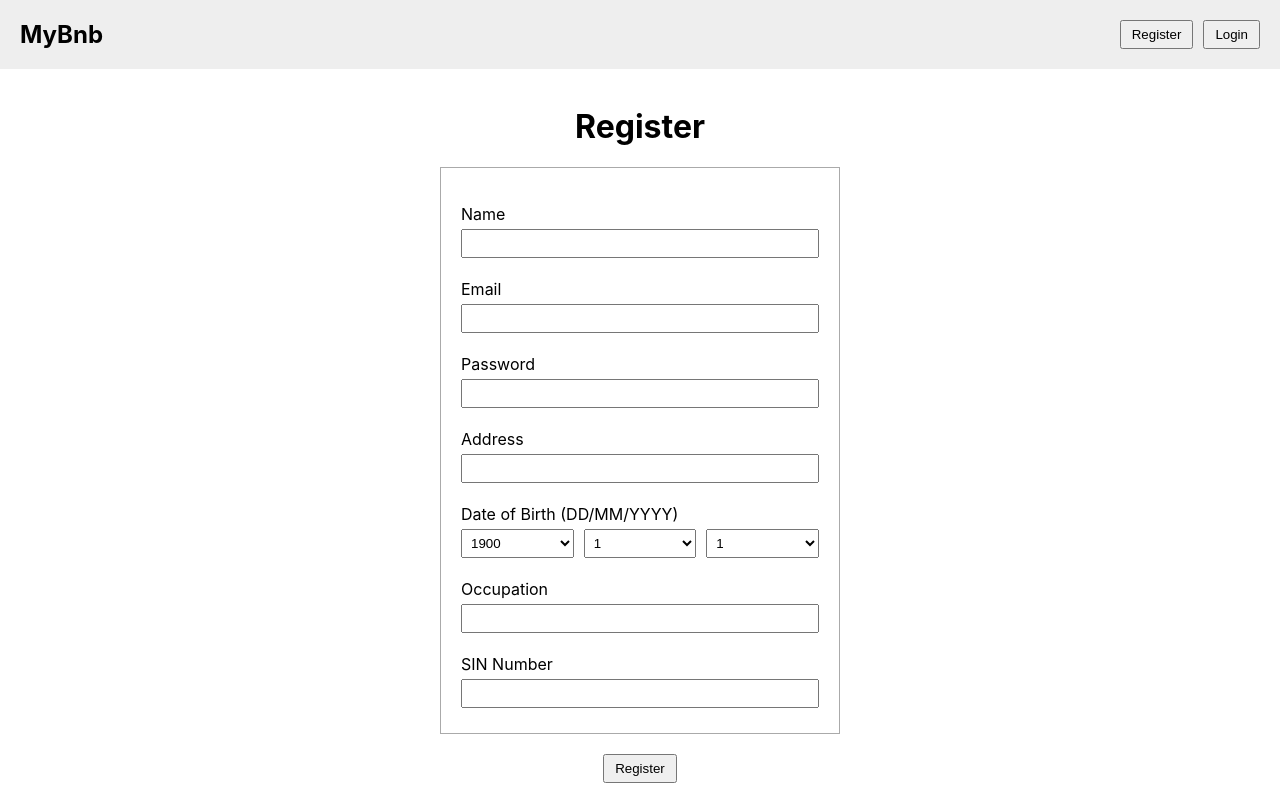
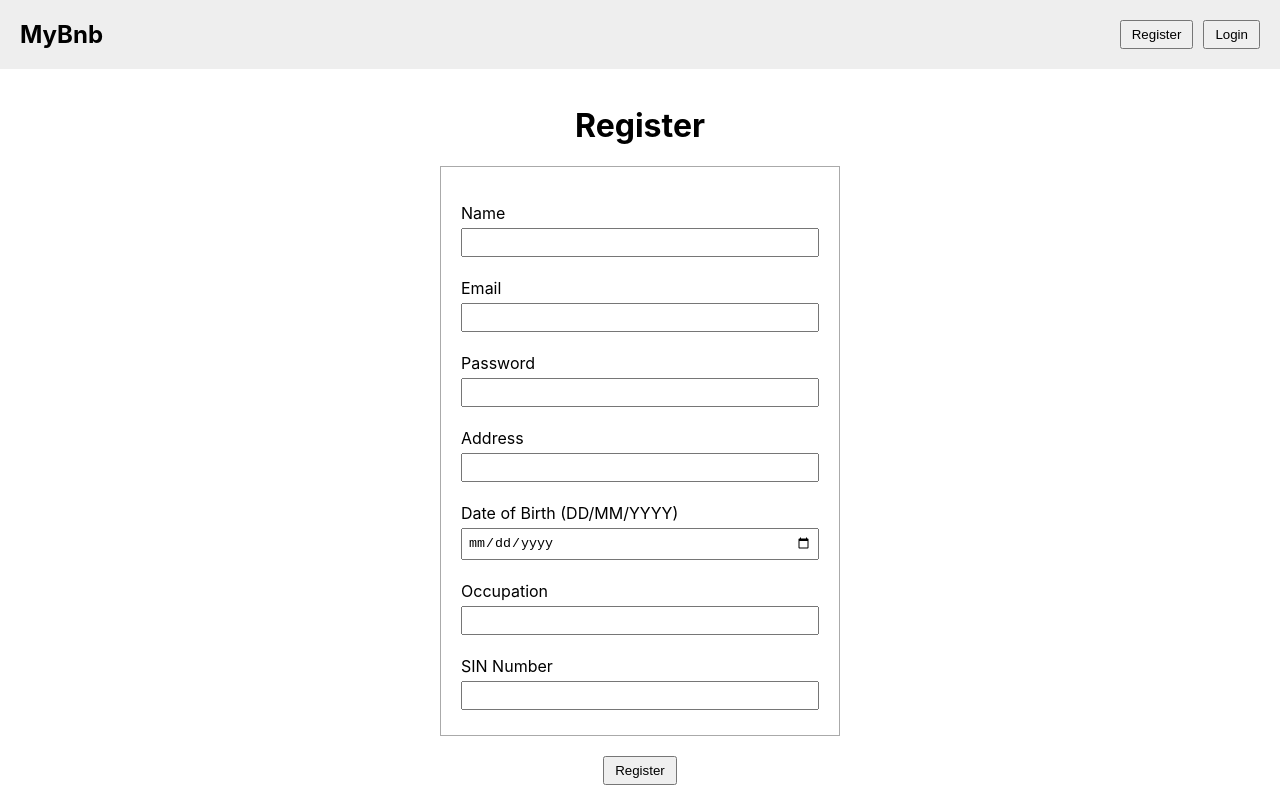
Before and after one commit to rubaizmomin/c43_project, a React (Create React App) app in the folder frontend/: page /register in a window 1280 px wide. Built offline with nearby package versions, Linux system fonts and the light colour scheme.

Commit message:
Added My Listing Page

```diff
--- a/frontend/src/App.js
+++ b/frontend/src/App.js
@@ -8,6 +8,7 @@ import LoginPage from './components/AuthPage/LoginPage';
 import HomePage from './components/HomePage/HomePage';
 import AddListingPage from './components/ListingPage/AddListingPage';
 import SearchPage from './components/ListingPage/SearchPage';
+import MyListing from './components/ListingPage/MyListing';
 // Style
 import './App.css';
 
@@ -23,6 +24,7 @@ function App() {
           <Route path="/mybnb" element={<AuthorizedUser />}>
             <Route path="/mybnb" element={<HomePage />} />
             <Route path="/mybnb/addlisting" element={<AddListingPage />} />
+            <Route path="/mybnb/mylisting" element={<MyListing />} />
             <Route path="/mybnb/search" element={<SearchPage />} />
           </Route>
         </Routes>
--- a/frontend/src/components/AuthPage/RegisterPage.js
+++ b/frontend/src/components/AuthPage/RegisterPage.js
@@ -4,14 +4,10 @@ import axios from 'axios';
 // Style
 import './AuthPage.css';
 
-let year = [];
-for (let i = 1900; i < 2023; i++) {
-    year.push(<option key={i} value={i}>{i}</option>);
-}
-let month = [];
-for (let i = 1; i < 13; i++) {
-    month.push(<option key={i} value={i}>{i}</option>);
-}
+// Checks if value is in date format
+const checkDate = (value) => {
+    return value !== "" || Date.parse(value);
+};
 
 function RegisterPage() {
     const navigate = useNavigate();
@@ -21,8 +17,7 @@ function RegisterPage() {
     const [Email, setEmail] = useState("");
     const [Password, setPassword] = useState("");
     const [Address, setAddress] = useState("");
-    const [DOB, setDOB] = useState(['1900', '1', '1']);
-    const [Date, setDate] = useState([]);
+    const [DOB, setDOB] = useState("");
     const [Occupation, setOccupation] = useState("");
     const [SIN, setSIN] = useState("");
 
@@ -32,25 +27,6 @@ function RegisterPage() {
             navigate('/mybnb');
         }
     }, [u_id, navigate]);
-
-    useEffect(() => {
-        let date = [];
-        let dateRange = 31;
-
-        console.log(DOB);
-        if (DOB && DOB !== [] && DOB.length >= 2) {
-            if (parseInt(DOB[1]) === 2) { // Leap year
-                if (parseInt(DOB[0]) % 4 === 0) dateRange = 29;
-                else dateRange = 28;
-            } else if (['2', '4', '6', '9', '11'].includes(DOB[1])) {
-                dateRange = 30;
-            }
-        }
-        for (let i = 1; i <= dateRange; i++) {
-            date.push(<option key={i} value={i}>{i}</option>);
-        }
-        setDate(date);
-    }, [DOB]);
 
     const onName = (event) => {
         setName(event.target.value);
@@ -68,35 +44,9 @@ function RegisterPage() {
         setAddress(event.target.value);
     };
 
-    const onDOBYear = (event) => {
-        let dob = [...DOB];
-        dob[0] = event.target.value;
-        setDOB(dob);
-        console.log(dob);
+    const onDOB = (event) => {
+        setDOB(event.target.value);
     };
-
-    const onDOBMonth = (event) => {
-        if (!DOB || DOB.length < 1) {
-            alert("Select year.");
-            return;
-        }
-        let dob = [...DOB];
-        dob[1] = event.target.value;
-        setDOB(dob);
-        console.log(dob);
-    }
-
-    const onDOBDate = (event) => {
-        if (!DOB || DOB.length < 2) {
-            alert("Select year and month.");
-            return;
-        }
-        let dob = [...DOB];
-        dob[2] = event.target.value;
-        setDOB(dob);
-        console.log(dob);
-    }
-
     const onOccupation = (event) => {
         setOccupation(event.target.value);
     };
@@ -113,7 +63,7 @@ function RegisterPage() {
             alert("SIN Number has to be in 10 digits.");
             return;
         }
-        if (!DOB || DOB === [] || DOB.length !== 2) {
+        if (!checkDate(DOB)) {
             alert("Select your date of birth.");
             return;
         }
@@ -126,7 +76,7 @@ function RegisterPage() {
             password: Password.trim(),
             name: Name.trim(),
             address: Address.trim(),
-            dob: `${DOB[0]}/${DOB[1]}/${DOB[2]}`,
+            dob: DOB.replaceAll('-', '/'),
             occupation: Occupation.trim(),
             sin: SIN,
         };
@@ -156,11 +106,7 @@ function RegisterPage() {
                 <p>Address</p>
                 <input value={Address} onChange={onAddress} />
                 <p>Date of Birth (DD/MM/YYYY)</p>
-                <div className="auth-dob">
-                    <select onChange={onDOBYear}>{year}</select>
-                    <select onChange={onDOBMonth}>{month}</select>
-                    <select onChange={onDOBDate}>{Date}</select>
-                </div>
+                <input type="date" value={DOB} onChange={onDOB} />
                 {/* <input value={DOB} onChange={onDOB} /> */}
                 <p>Occupation</p>
                 <input value={Occupation} onChange={onOccupation} />
--- a/frontend/src/components/HomePage/HomePage.js
+++ b/frontend/src/components/HomePage/HomePage.js
@@ -9,6 +9,10 @@ function HomePage() {
         navigate('/mybnb/addlisting');
     };
 
+    const onMyListing = () => {
+        navigate('/mybnb/mylisting');
+    };
+
     const onSearchListing = () => {
         navigate('/mybnb/search');
     };
@@ -18,6 +22,7 @@ function HomePage() {
             <h1>HomePage</h1>
             <div className="home-menu">
                 <button onClick={onAddListing}>Add Listing</button>
+                <button onClick={onMyListing}>My Listing</button>
                 <button onClick={onSearchListing}>Search Listing</button>
             </div>
         </div>
--- a/frontend/src/components/ListingPage/AddListingPage.js
+++ b/frontend/src/components/ListingPage/AddListingPage.js
@@ -60,7 +60,7 @@ function AddListingPage() {
 
     const onAmenity = (event) => {
         let amenity = Amenity;
-        const selectedAmenity = event.target.id;
+        const selectedAmenity = event.target.value;
         if (amenity.includes(selectedAmenity)) {
             amenity = amenity.filter(a => a !== selectedAmenity);
         } else {
@@ -77,7 +77,6 @@ function AddListingPage() {
                         type="checkbox"
                         name={amenity.amenity_type}
                         value={amenity.amenity_type}
-                        id={amenity.a_id}
                         onChange={onAmenity}
                     />
                     {amenity.amenity_type}
@@ -103,7 +102,7 @@ function AddListingPage() {
             amenity: Amenity,
         };
         console.log(variables);
-        axios.post("http://localhost:8000/listing/add", variables)
+        axios.post("http://localhost:8000/listing/addlisting", variables)
             .then(response => {
                 console.log(response.data);
                 if (response.data.status === "OK") {
--- /dev/null
+++ b/frontend/src/components/ListingPage/MyListing.js
@@ -0,0 +1,27 @@
+import React, { useEffect } from 'react';
+import axios from 'axios';
+
+function MyListing() {
+    const u_id = JSON.parse(localStorage.getItem("u_id")) || "";
+
+    useEffect(() => {
+        console.log(u_id);
+        // Get all available listings by filters
+        if (u_id) {
+            axios.get(`http://localhost:8000/listing/addavailable/${u_id}`)
+                .then(response => {
+                    if (response.data.status === "OK") {
+                        console.log(response.data.data);
+                    } else {
+                        console.log("Failed to load listings");
+                    }
+                });
+        }
+    }, [u_id]);
+
+  return (
+    <div>MyListing</div>
+  )
+}
+
+export default MyListing;
```
